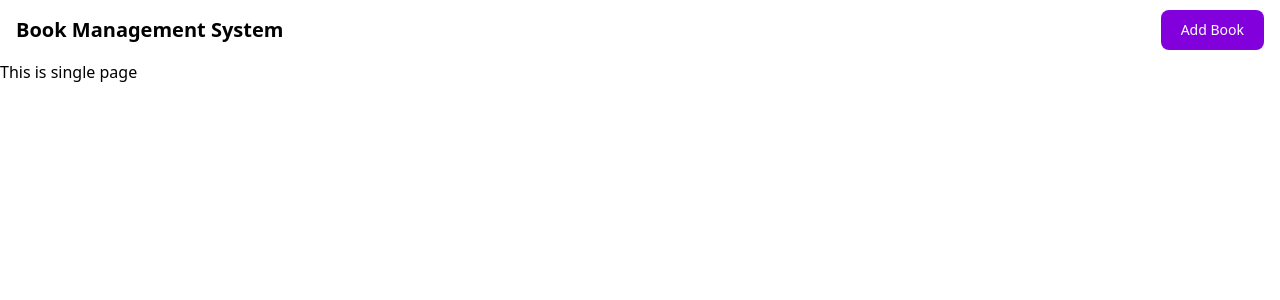
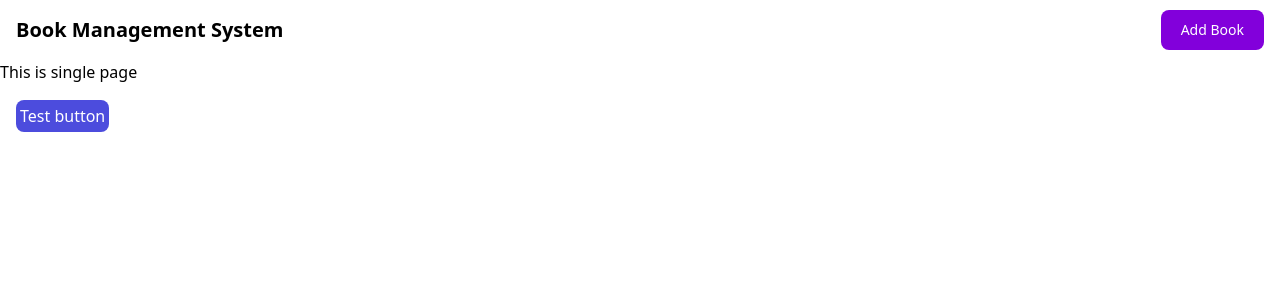
Before and after one commit to anillakhaju12/basic-book-management-system-with-CRUD, a React (Vite) app in the folder frontend/: page /single-page in a window 1280 px wide. Shown: the top 300 px of the page. Built offline with nearby package versions, Linux system fonts and the light colour scheme.

Commit message:
added axios to trigger API

```diff
--- a/frontend/package.json
+++ b/frontend/package.json
@@ -11,6 +11,7 @@
   },
   "dependencies": {
     "@tailwindcss/vite": "^4.1.18",
+    "axios": "^1.13.2",
     "react": "^19.2.0",
     "react-dom": "^19.2.0",
     "react-router-dom": "^7.10.1",
--- a/frontend/src/App.jsx
+++ b/frontend/src/App.jsx
@@ -7,6 +7,7 @@ import SinglePage from './pages/SinglePage'
 function App() {
 
   return (
+
     <BrowserRouter>
       <Routes>
         <Route path='/' element={<HomePage/>}/>
--- a/frontend/src/components/Card.jsx
+++ b/frontend/src/components/Card.jsx
@@ -1,6 +1,16 @@
+import axios from "axios";
+import { useEffect } from "react";
 import { Link } from "react-router-dom";
 
 function Card() {
+  const fetchBooks = async ()=>{
+    return await axios.get("http://localhost:5000/api/books")
+  }
+
+  useEffect(()=>{
+    fetchBooks();
+  },[])
+
   return (
     <Link to="single-page">
       <div
--- a/frontend/src/index.css
+++ b/frontend/src/index.css
@@ -1 +1,11 @@
 @import "tailwindcss";
+
+@layer components{
+  .btn-primary{
+   background-color: rgb(76, 76, 221);
+   color: white;
+   padding: 4px;
+   margin: 1rem;
+   border-radius: 8px;
+  }
+}
--- a/frontend/src/pages/SinglePage.jsx
+++ b/frontend/src/pages/SinglePage.jsx
@@ -6,6 +6,7 @@ function SinglePage(){
     <>
     <Navbar />
     <h1>This is single page</h1>
+    <button className="btn-primary">Test button</button>
     </>
   )
 }
```
Also changed, not shown: 1 other file (tests, documents, lock files or other folders).
